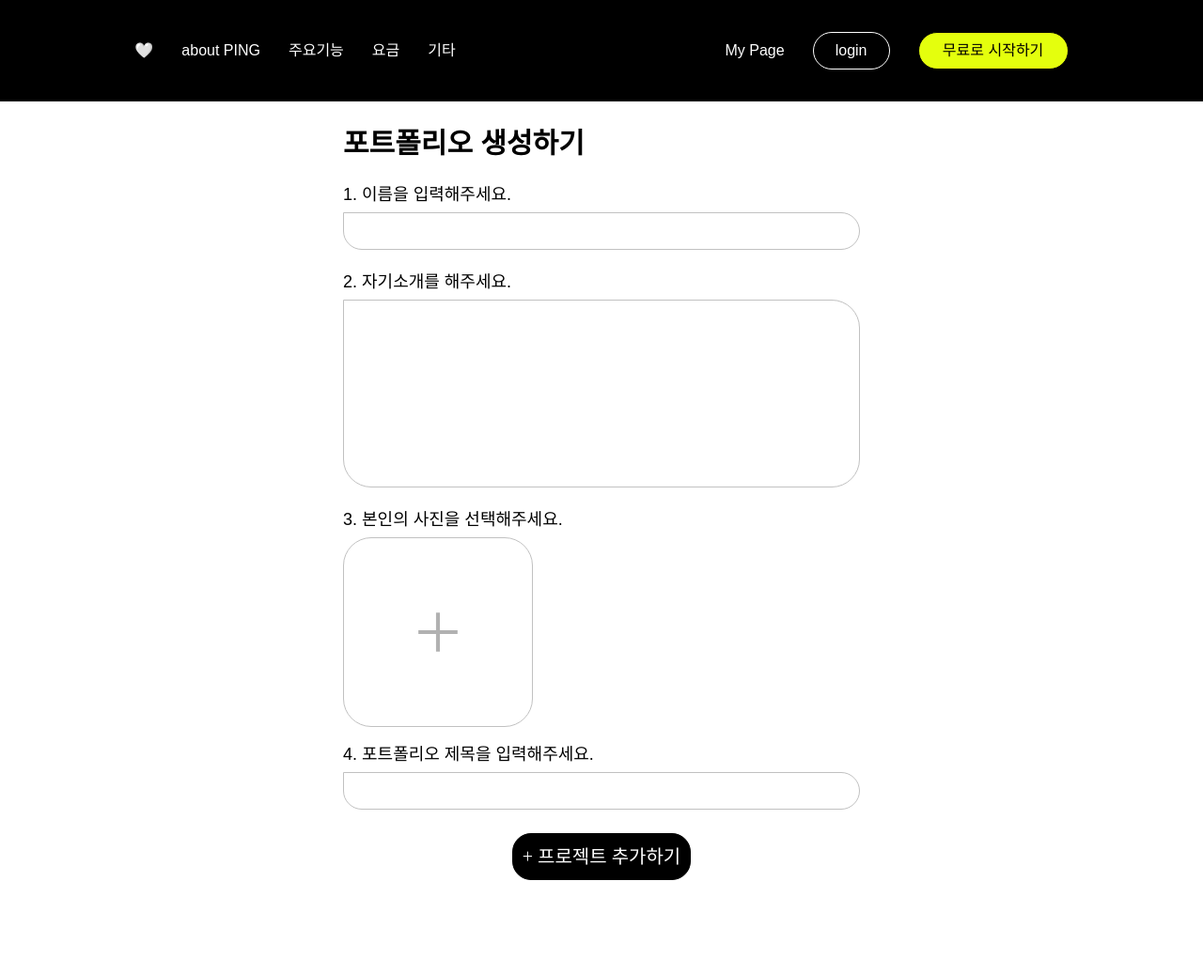
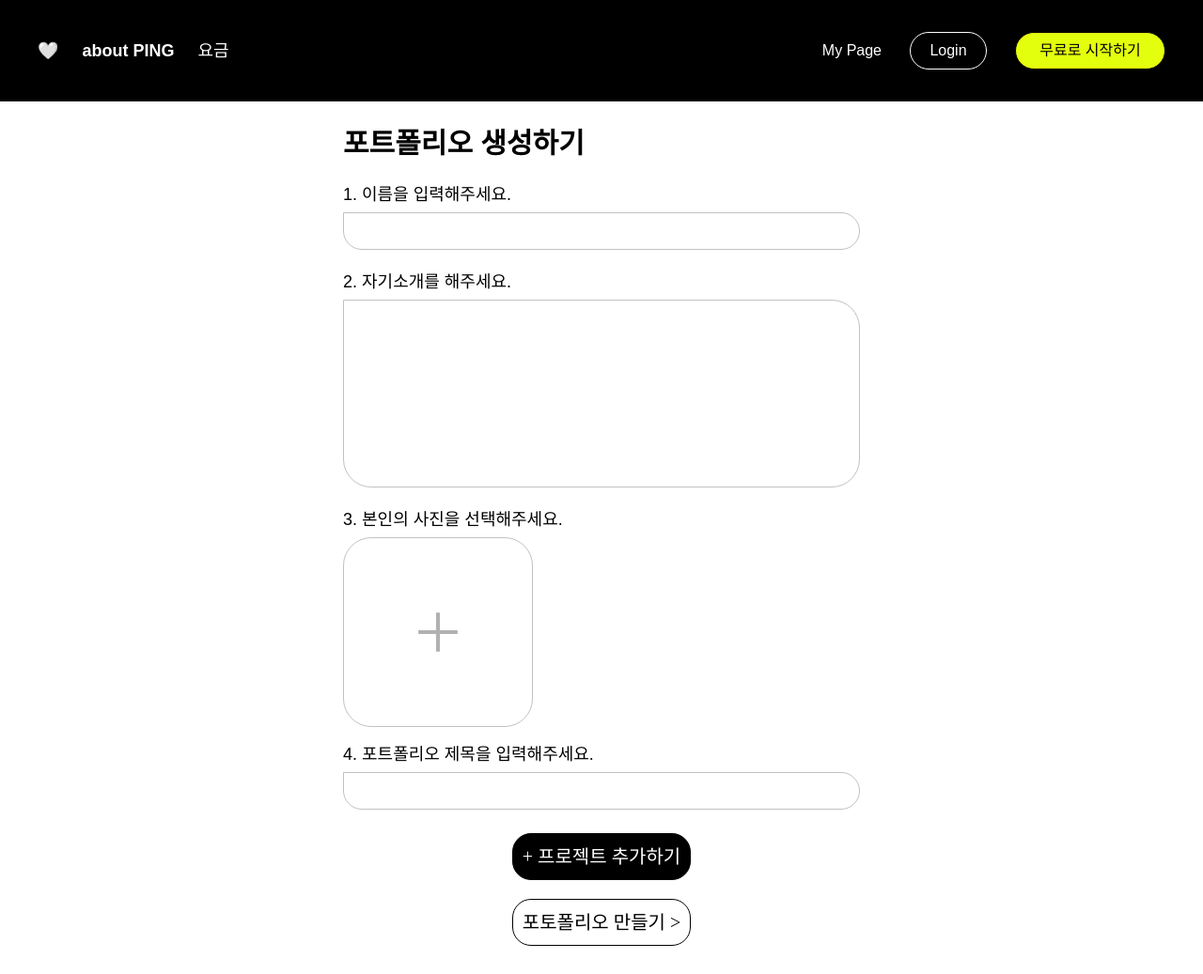
Before and after one commit to PortfolioING/PortfolioING_frontend, a React (Vite) app in the folder ping/: page /survey in a window 1280 px wide. Shown: the whole page at 94% size. Before the commit the page ends 967 px from the top, so only its background shows below. Built offline with nearby package versions, Linux system fonts and the light colour scheme; a web font is replaced by a local one.

Commit message:
메뉴바 css 수정

```diff
--- a/ping/src/components/MenuBar/MenuBar.jsx
+++ b/ping/src/components/MenuBar/MenuBar.jsx
@@ -1,7 +1,7 @@
 import "./MenuBar.styles";
 import { Bar, Placeholder } from "./MenuBar.styles";
 import { useNavigate } from "react-router-dom";
-function Menu() {
+function Menu({ login = false }) {
   const navigate = useNavigate();
   const navigateToLogin = () => {
     navigate("/login");
@@ -16,19 +16,23 @@ function Menu() {
     <>
       <Placeholder />
       <Bar>
-        <div className="wrap_menu">
+        <div className="left_menu">
           <p>🤍</p>
           <p>about PING</p>
-          <p>주요기능</p>
           <p onClick={navigatePrice}>요금</p>
-          <p>기타</p>
         </div>
         <div className="wrap_menu">
           <p onClick={navigateUserPage}>My Page</p>
-          <button className="login_btn" onClick={navigateToLogin}>
-            login
-          </button>
-          <button className="free_btn"> 무료로 시작하기</button>
+          {login ? (
+            <></>
+          ) : (
+            <>
+              <button className="login_btn" onClick={navigateToLogin}>
+                Login
+              </button>
+              <button className="free_btn">무료로 시작하기</button>
+            </>
+          )}
         </div>
       </Bar>
     </>
--- a/ping/src/components/MenuBar/MenuBar.styles.jsx
+++ b/ping/src/components/MenuBar/MenuBar.styles.jsx
@@ -3,11 +3,13 @@ const Bar = styled.div`
   position: fixed;
   top: 0px;
   display: flex;
-  justify-content: space-around;
+  justify-content: space-between;
   height: 108px;
   width: 100%;
   background-color: #000000;
   z-index: 10;
+  padding: 0 40px;
+  box-sizing: border-box;
 
   > div {
     color: #ffffff;
@@ -23,6 +25,22 @@ const Bar = styled.div`
 
   button {
     white-space: nowrap;
+  }
+  .left_menu {
+    display: flex;
+    gap: 25px;
+    align-items: center;
+    box-sizing: border-box;
+    > * {
+      font-size: 18px;
+      font-weight: 550;
+      text-align: center;
+      box-sizing: border-box;
+    }
+    > p {
+      cursor: pointer;
+      line-height: 108px;
+    }
   }
   .wrap_menu {
     display: flex;
--- a/ping/src/pages/Survey/ProjectSurvey.jsx
+++ b/ping/src/pages/Survey/ProjectSurvey.jsx
@@ -119,10 +119,13 @@ const CategoryFrom = () => {
         <CategoryBtn label={"프론트엔드"} />
         <CategoryBtn label={"기획"} />
         <CategoryBtn label={"백엔드"} />
-        <CategoryBtn label={"데이터"} />
         <CategoryBtn label={"PM"} />
-        <CategoryBtn label={"서버"} />
-        <CategoryBtn label={"디자인"} />
+        <CategoryBtn label={"보안"} />
+        <CategoryBtn label={"DESIGN"} />
+        <CategoryBtn label={"안드로이드"} />
+        <CategoryBtn label={"IOS"} />
+        <CategoryBtn label={"기획"} />
+        <CategoryBtn label={"AI"} />
       </div>
     </CategoryFormWrapper>
   );
--- a/ping/src/pages/Survey/ProjectSurvey.styles.jsx
+++ b/ping/src/pages/Survey/ProjectSurvey.styles.jsx
@@ -57,7 +57,7 @@ const Category = styled.div`
   font-weight: 600;
   cursor: pointer;
   color: ${(props) => (props.isActive ? "#fff" : "#707070")};
-  background-color: ${(props) => (props.isActive ? "#00B3D7" : "#d7f8ff")};
+  background-color: ${(props) => (props.isActive ? "#fbb7cb" : "#FFE3E1")};
 `;
 
 const DateWrapper = styled.div`
--- a/ping/src/pages/Survey/Survey.jsx
+++ b/ping/src/pages/Survey/Survey.jsx
@@ -16,6 +16,7 @@ import {
 import { useState } from "react";
 
 import ProjectSurvey from "./ProjectSurvey";
+import { useNavigate } from "react-router-dom";
 
 const PortfolioCreation = () => {
   const handleFileChange = (event) => {
@@ -31,6 +32,10 @@ const PortfolioCreation = () => {
       ...prevProjects,
       { id: prevProjects.length + 1 },
     ]);
+  };
+  const navigate = useNavigate();
+  const handleClick = () => {
+    navigate("/templates");
   };
 
   return (
@@ -73,6 +78,15 @@ const PortfolioCreation = () => {
       {projects.map((project) => (
         <ProjectSurvey key={project.id} projectNum={project.id} />
       ))}
+      <Button
+        style={{ marginTop: "20px" }}
+        btnborderradius="20px"
+        childern="포토폴리오 만들기 >"
+        btnfontSize="20px"
+        btnwidth="190px"
+        btnheight="50px"
+        onClick={handleClick}
+      />
     </Wrapper>
   );
 };
```
